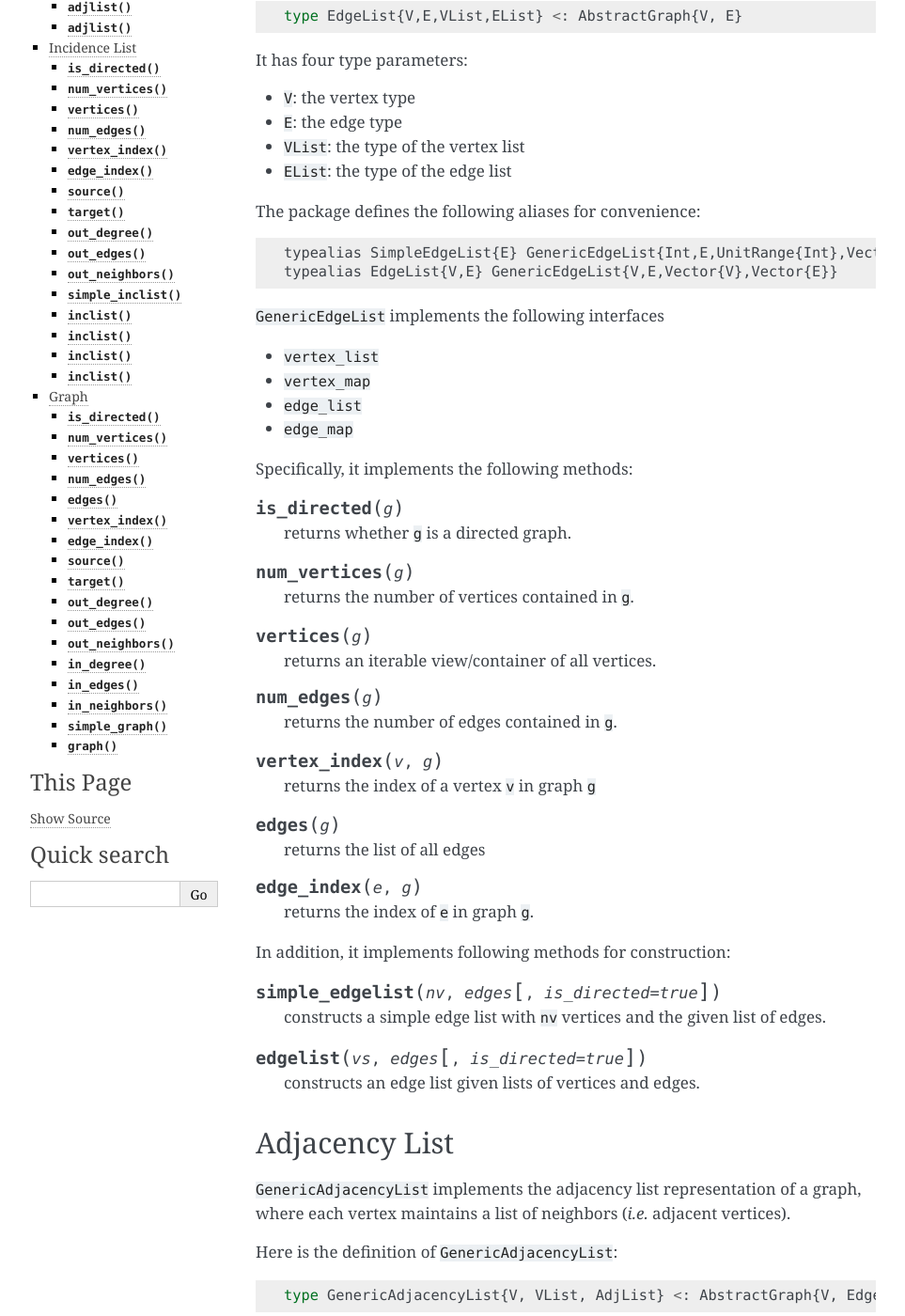
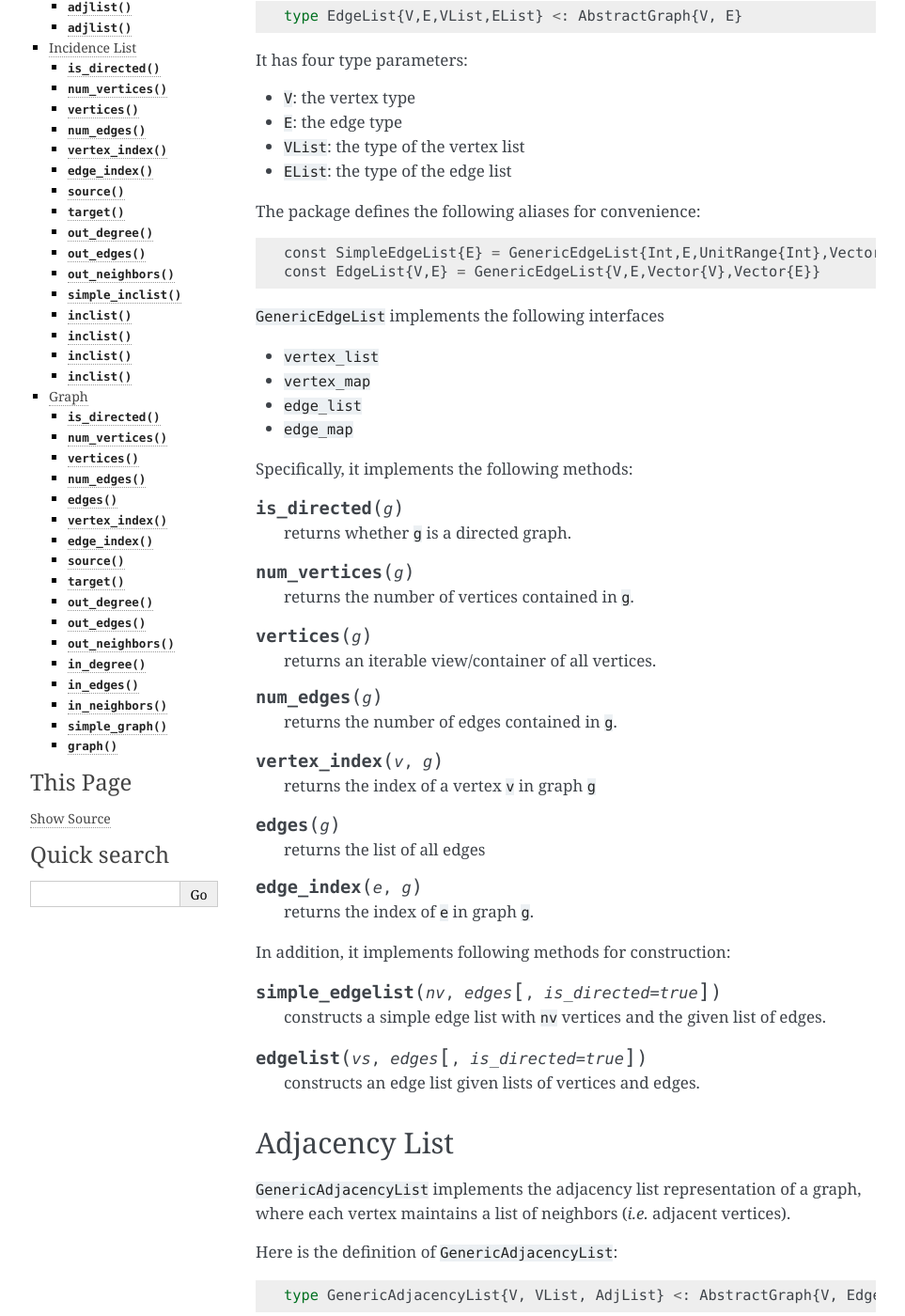
Before and after one commit to JuliaGraphs/Graphs.jl, a Sphinx documentation site: the page built from doc/source/graphs.rst, in a window 1280 px wide and 1400 px high, scrolled down 533 px. Shown: the whole window at 94% size, without its empty margins (148-1111 px from the left). Built offline with Sphinx 7.4.7, drawn with Linux system fonts in a browser that asks for light colours; formulas are drawn with MathJax 3; some of the changed text lies outside the part shown.

Commit message:
more compat and 0.6 syntax, removing some warnings

```diff
--- a/doc/source/graphs.rst
+++ b/doc/source/graphs.rst
@@ -33,8 +33,8 @@
 
 .. code-block:: python
 
-    typealias SimpleEdgeList{E} GenericEdgeList{Int,E,UnitRange{Int},Vector{E}}
-    typealias EdgeList{V,E} GenericEdgeList{V,E,Vector{V},Vector{E}}
+    const SimpleEdgeList{E} = GenericEdgeList{Int,E,UnitRange{Int},Vector{E}}
+    const EdgeList{V,E} = GenericEdgeList{V,E,Vector{V},Vector{E}}
 
 ``GenericEdgeList`` implements the following interfaces
 
@@ -107,8 +107,8 @@
 
 .. code-block:: python
 
-    typealias SimpleAdjacencyList GenericAdjacencyList{Int, UnitRange{Int}, Vector{Vector{Int}}}
-    typealias AdjacencyList{V} GenericAdjacencyList{V, Vector{V}, Vector{Vector{V}}}
+    const SimpleAdjacencyList = GenericAdjacencyList{Int, UnitRange{Int}, Vector{Vector{Int}}}
+    const AdjacencyList{V} = GenericAdjacencyList{V, Vector{V}, Vector{Vector{V}}}
 
 ``GenericAdjacencyList`` implements the following interfaces
 
@@ -194,8 +194,8 @@
 
 .. code-block:: python
 
-    typealias SimpleIncidenceList GenericIncidenceList{Int, IEdge, UnitRange{Int}, Vector{Vector{IEdge}}}
-    typealias IncidenceList{V,E} GenericIncidenceList{V, E, Vector{V}, Vector{Vector{E}}}
+    const SimpleIncidenceList = GenericIncidenceList{Int, IEdge, UnitRange{Int}, Vector{Vector{IEdge}}}
+    const IncidenceList{V,E} = GenericIncidenceList{V, E, Vector{V}, Vector{Vector{E}}}
 
 ``GenericIncidenceList`` implements the following interfaces:
 
@@ -310,13 +310,13 @@
 
 .. code-block:: python
 
-    typealias SimpleGraph GenericGraph{Int,IEdge,UnitRange{Int},Vector{IEdge},Vector{Vector{IEdge}}}
+    const SimpleGraph = GenericGraph{Int,IEdge,UnitRange{Int},Vector{IEdge},Vector{Vector{IEdge}}}
 
 and a more full-fledged type ``Graph`` as follows
 
 .. code-block:: python
 
-    typealias Graph{V,E} GenericGraph{V,E,Vector{V},Vector{E},Vector{Vector{E}}}
+    const Graph{V,E} = GenericGraph{V,E,Vector{V},Vector{E},Vector{Vector{E}}}
 
 
 ``GenericGraph`` implements the following interfaces:
```
Also changed, not shown: 7 other files.
